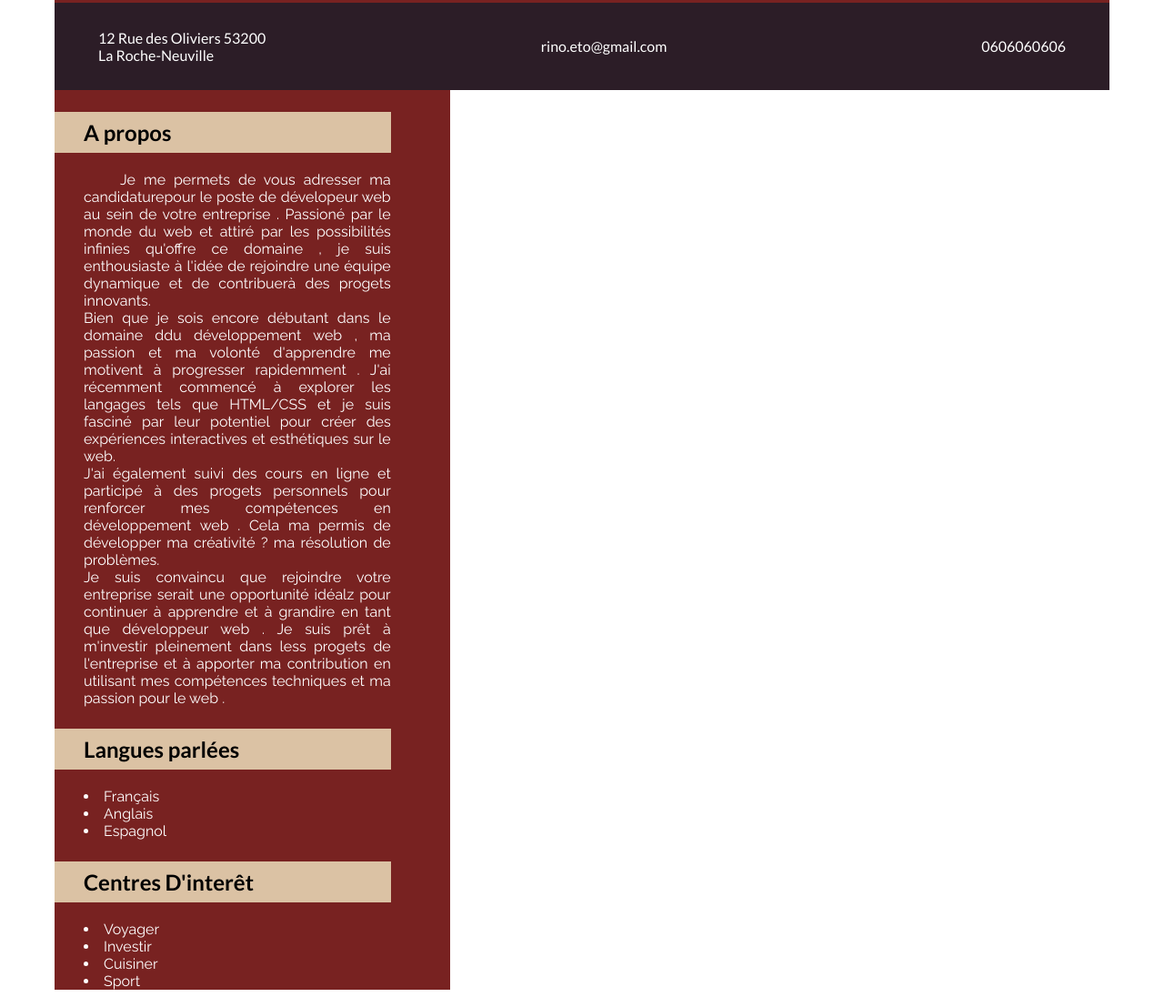
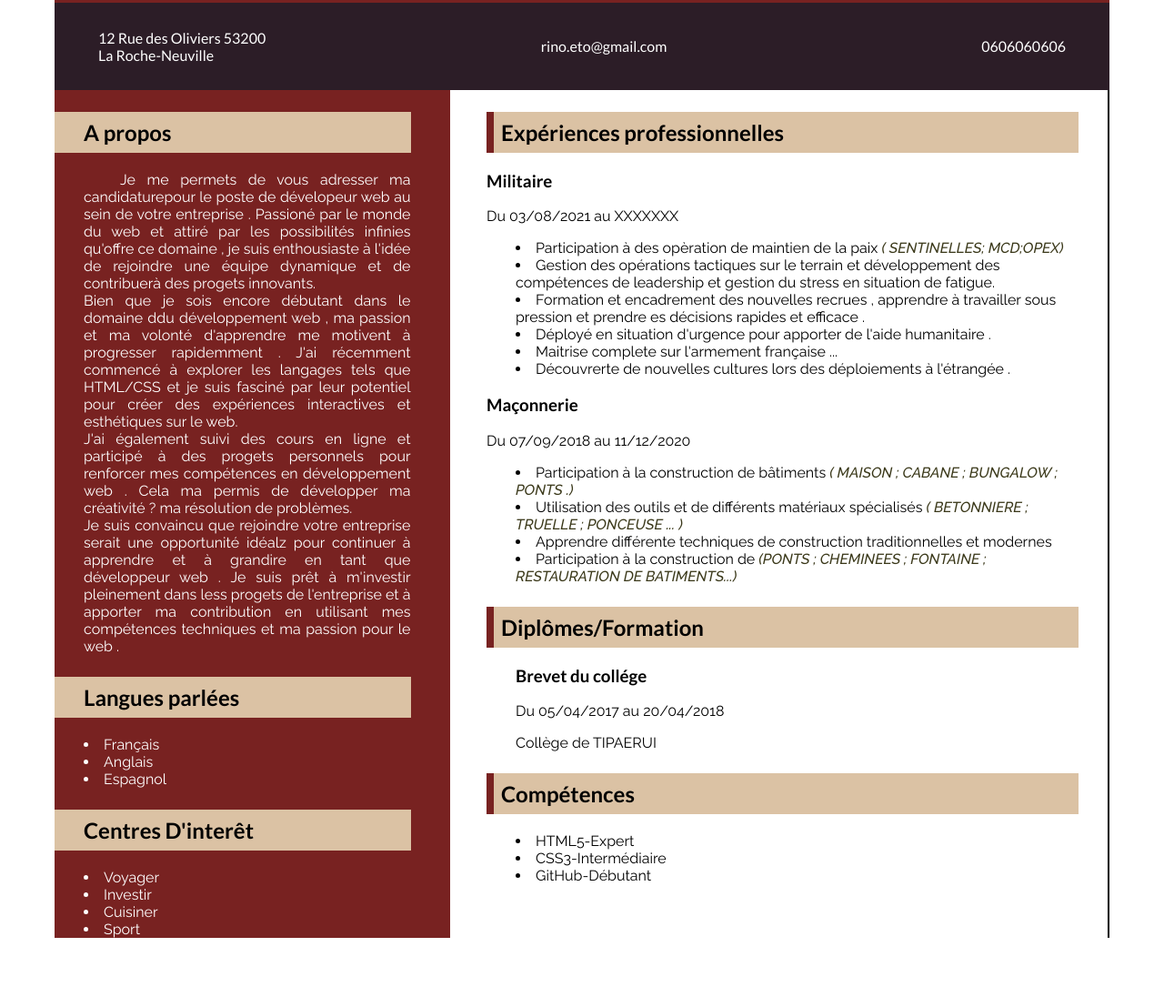
Before and after one commit to vai-986/cv1, a plain HTML site: page index.html in a window 1280 px wide. Shown: the part 380-1476 px from the top of the page at 91% size. After the commit the page ends 1419 px from the top, so only its background shows below. Drawn offline with Linux system fonts and the light colour scheme.

Commit message:
section-droite

```diff
--- a/CSS/fonts.css
+++ b/CSS/fonts.css
@@ -4,15 +4,12 @@ h1{
     font-family: lato;
     text-transform: uppercase;
 }
-h2{
+h2,h3{
     font-family: lato;
 }
 a{
     font-family: lato;
 }
-.div-p{
+p,li{
     font-family: raleway;
 }
-.li-div{
-    font-family: raleway;
-}
--- /dev/null
+++ b/CSS/section-droite.css
@@ -0,0 +1,22 @@
+.section-droite{
+    grid-column:span 5;
+    background-color: rgb(255, 255, 255);
+    border-right: solid 2px;
+}
+.div-droite{
+    width: 90%;
+    margin: 1.5rem 2rem 0 2.5rem;
+}
+.h2-droite{
+    background-color: #dbc2a4;
+    padding: 0.5rem 0.5rem;
+    border-left: solid 0.5rem #782221;
+}
+.li-div-droite{
+    margin-left: 2rem;
+}
+.ombre{
+    font-weight:500;
+    font-style: oblique;
+    color: rgb(58, 56, 25);
+}
--- a/CSS/section-gauche.css
+++ b/CSS/section-gauche.css
@@ -5,7 +5,7 @@
     color: #ffffff;
 }
 .div-gauche{
-    width: 85%;
+    width: 90%;
     margin-top: 1.5rem;
 }
 .h2-gauche{
@@ -18,6 +18,7 @@
     text-align: justify;
     padding-left: 2rem;
 }
-.li-div{
+.li-div-gauche
+{
     margin-left: 2rem;
 }
--- a/index.html
+++ b/index.html
@@ -11,6 +11,9 @@
 <link rel="stylesheet" href="/CSS/nav.css">
 <link rel="stylesheet" href="/CSS/fonts.css">
 <link rel="stylesheet" href="/CSS/section-gauche.css">
+<link rel="stylesheet" href="/CSS/section-droite.css">
+
+
 
 <body>
     <main>
@@ -39,7 +42,7 @@
                 </div>
                 <div class="div-gauche">
                     <h2 class="h2-gauche">Langues parlées</h2>
-                    <div class="li-div">
+                    <div class="li-div-gauche">
                         <li>Français</li>
                         <li>Anglais</li>
                         <li>Espagnol</li>
@@ -47,11 +50,50 @@
                 </div>
                 <div class="div-gauche">
                     <h2 class="h2-gauche">Centres D'interêt</h2>
-                    <div class="li-div">
+                    <div class="li-div-gauche">
                         <li>Voyager</li>
                         <li>Investir</li>
                         <li>Cuisiner</li>
                         <li>Sport</li>
+                    </div>
+                </div>
+            </section>
+            <section class="section-droite">
+                <div class="div-droite">
+                    <h2 class="h2-droite">Expériences professionnelles</h2>
+                    <h3>Militaire</h3>
+                    <p>Du 03/08/2021 au XXXXXXX</p>
+                    <div class="li-div-droite">
+                        <li>Participation à des opèration de maintien de la paix <span class="ombre">( SENTINELLES; MCD;OPEX)</span class="ombre"></li>
+                        <li>Gestion des opérations tactiques sur le terrain et développement des compétences de leadership et gestion du stress en situation de fatigue.</li>
+                        <li>Formation et encadrement des nouvelles recrues , apprendre à travailler sous pression et prendre es décisions rapides et efficace .</li>
+                        <li>Déployé en situation d'urgence pour apporter de l'aide humanitaire .</li>
+                        <li>Maitrise complete sur l'armement française ...</li>
+                        <li>Découvrerte de nouvelles cultures lors des déploiements à l'étrangée .</li>
+                    </div>
+                    <h3>Maçonnerie</h3>
+                    <p>Du 07/09/2018 au 11/12/2020</p>
+                    <div class="li-div-droite">
+                        <li>Participation à la construction de bâtiments <span class="ombre">( MAISON ; CABANE ; BUNGALOW ; PONTS .)</span class="ombre"></li>
+                        <li>Utilisation des outils et de différents matériaux spécialisés <span class="ombre">( BETONNIERE ; TRUELLE ; PONCEUSE ... )</span class="ombre"></li>
+                        <li> Apprendre différente techniques de construction traditionnelles et modernes</li>
+                        <li>Participation à la construction de <span class="ombre">(PONTS ; CHEMINEES ; FONTAINE ; RESTAURATION DE BATIMENTS...)</span class="ombre"></li>
+                    </div>
+                </div>
+                <div class="div-droite">
+                    <h2 class="h2-droite">Diplômes/Formation</h2>
+                    <div class="li-div-droite">
+                        <h3>Brevet du collége</h3>
+                        <p>Du 05/04/2017 au 20/04/2018</p>
+                        <p>Collège de TIPAERUI</p>
+                    </div>
+                </div>
+                <div class="div-droite">
+                    <h2 class="h2-droite">Compétences</h2>
+                    <div class="li-div-droite">
+                        <li>HTML5-Expert</li>
+                        <li>CSS3-Intermédiaire</li>
+                        <li>GitHub-Débutant</li>
                     </div>
                 </div>
             </section>
```
